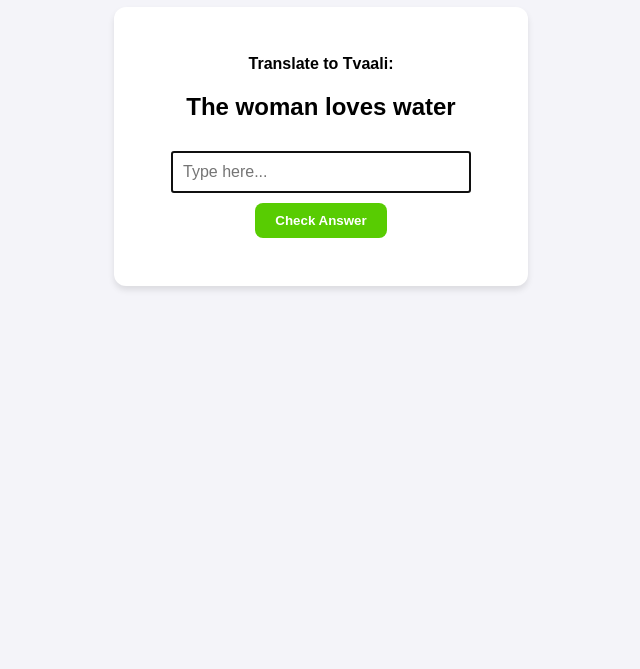
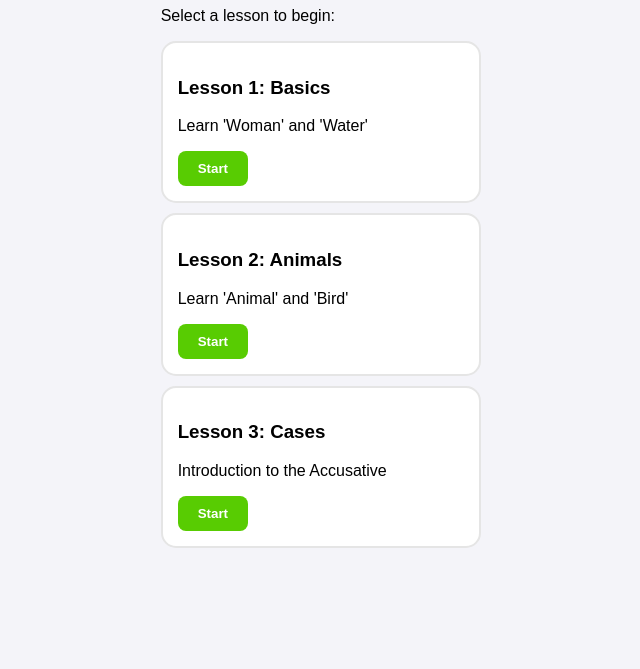
Before and after one commit to DavidCairo/ConLang-App, a website: page index.html in a window 1280 px wide. Shown: the part 131-800 px from the top of the page, without its empty margins (319-959 px from the left). Drawn offline with Linux system fonts and the light colour scheme.

Commit message:
Added homescreen

```diff
--- a/main.js
+++ b/main.js
@@ -1,31 +1,75 @@
+// Creating lessons
+const lessons = [
+    { id: 1, title: "Lesson 1: Basics", description: "Learn 'Woman' and 'Water'" },
+    { id: 2, title: "Lesson 2: Animals", description: "Learn 'Animal' and 'Bird'" },
+    { id: 3, title: "Lesson 3: Cases", description: "Introduction to the Accusative" }
+];
+
 // Current possible quizes
 const quizData = [
-    {
-        english: "The woman loves water",
-        tvaali: "sidhi aaloo thaim",
-        type: "en_to_tv"
-    },
-    {
-        tvaali: "sidhi aaloo thaim",
-        english: "the woman loves water",
-        type: "tv_to_en"
-    }
+    { lessonId: 1, english: "The woman loves water", tvaali: "sidhi aaloo thaim", type: "en_to_tv" },
+    { lessonId: 1, tvaali: "sidhi aaloo thaim", english: "the woman loves water", type: "tv_to_en" },
+    { lessonId: 2, english: "The bird eats", tvaali: "djaavuum vadi", type: "en_to_tv" }
 ];
 
+let activeQuestions = []; // This will hold the questions for the current session
 let currentStep = 0; // Makes sure the question is en -> tv and tv -> en
 let isCorrect = false; // Track if current question is solved
 
+// Functions
+
+// Make homepage
+function showHome() {
+    const app = document.getElementById('app');
+
+    // 1. Set up the header
+    let html = `
+        <h1>Tvaali Language App</h1>
+        <p>Select a lesson to begin:</p>
+        <div id="lesson-list">
+    `;
+
+    // 2. Loop through your lessons and add a button for each
+    lessons.forEach(lesson => {
+        html += `
+            <div class="lesson-card">
+                <h3>${lesson.title}</h3>
+                <p>${lesson.description}</p>
+                <button onclick="startLesson(${lesson.id})">Start</button>
+            </div>
+        `;
+    });
+
+    // 3. Close the div and inject it into the app
+    html += `</div>`;
+    app.innerHTML = html;
+}
+
+// Start the lesson
+function startLesson(id) {
+    // 1. Filter questions by the ID passed from the button
+    activeQuestions = quizData.filter(q => q.lessonId === id);
+
+    // 2. Safety check: make sure the lesson isn't empty
+    if (activeQuestions.length > 0) {
+        currentStep = 0;    // Reset progress
+        renderQuestion();        // Call your quiz renderer
+    } else {
+        alert("This lesson is still under construction!");
+    }
+}
+
 // Writes the HTML code to render the website
-function renderApp() {
+function renderQuestion() {
     const app = document.getElementById('app');
-    const q = quizData[currentStep];
+    const q = activeQuestions[currentStep];
     isCorrect = false;
 
     const prompt = q.type === "en_to_tv" ? q.english : q.tvaali;
     const label = q.type === "en_to_tv" ? "Translate to Tvaali:" : "Translate to English:";
 
     app.innerHTML = `
-        <h1>Tvaali Lesson 1</h1>
+        <h1>Lesson ${q.lessonId}</h1>
         <div class="card">
             <p><strong>${label}</strong></p>
             <h2>${prompt}</h2>
@@ -46,7 +90,7 @@ function checkAnswer() {
     const userInput = document.getElementById('user-input').value.trim().toLowerCase();
     const feedback = document.getElementById('feedback');
     const nextBtn = document.getElementById('next-btn');
-    const q = quizData[currentStep];
+    const q = activeQuestions[currentStep];
 
     const correctAnswer = q.type === "en_to_tv" ? q.tvaali : q.english;
 
@@ -65,8 +109,8 @@ function checkAnswer() {
 // Next question maker
 function nextQuestion() {
     currentStep++;
-    if (currentStep < quizData.length) {
-        renderApp();
+    if (currentStep < activeQuestions.length) {
+        renderQuestion();
     } else {
         showEndScreen();
     }
@@ -77,11 +121,11 @@ function showEndScreen() {
     document.getElementById('app').innerHTML = `
         <div class="card">
             <h1>Lesson Complete!</h1>
-            <p>You've mastered these Tvaali basics.</p>
+            <p>You've mastered lesson ${q.lessonId}.</p>
             <button id="home-btn">Take me Home (Enter)</button>
         </div>
     `;
-    document.getElementById('home-btn').onclick = () => location.reload();
+    document.getElementById('home-btn').onclick = () => showHome();
 }
 
 // Global enter check
@@ -104,4 +148,4 @@ document.addEventListener('keydown', (e) => {
     }
 });
 
-renderApp();
+showHome();
--- a/style.css
+++ b/style.css
@@ -55,3 +55,16 @@ button {
     margin-top: 15px;
     font-weight: bold;
 }
+
+.lesson-card {
+    background: white;
+    border: 2px solid #e5e5e5;
+    border-radius: 15px;
+    padding: 15px;
+    margin: 10px 0;
+    transition: 0.3s;
+}
+
+.lesson-card:hover {
+    border-color: #58cc02;
+}
```
